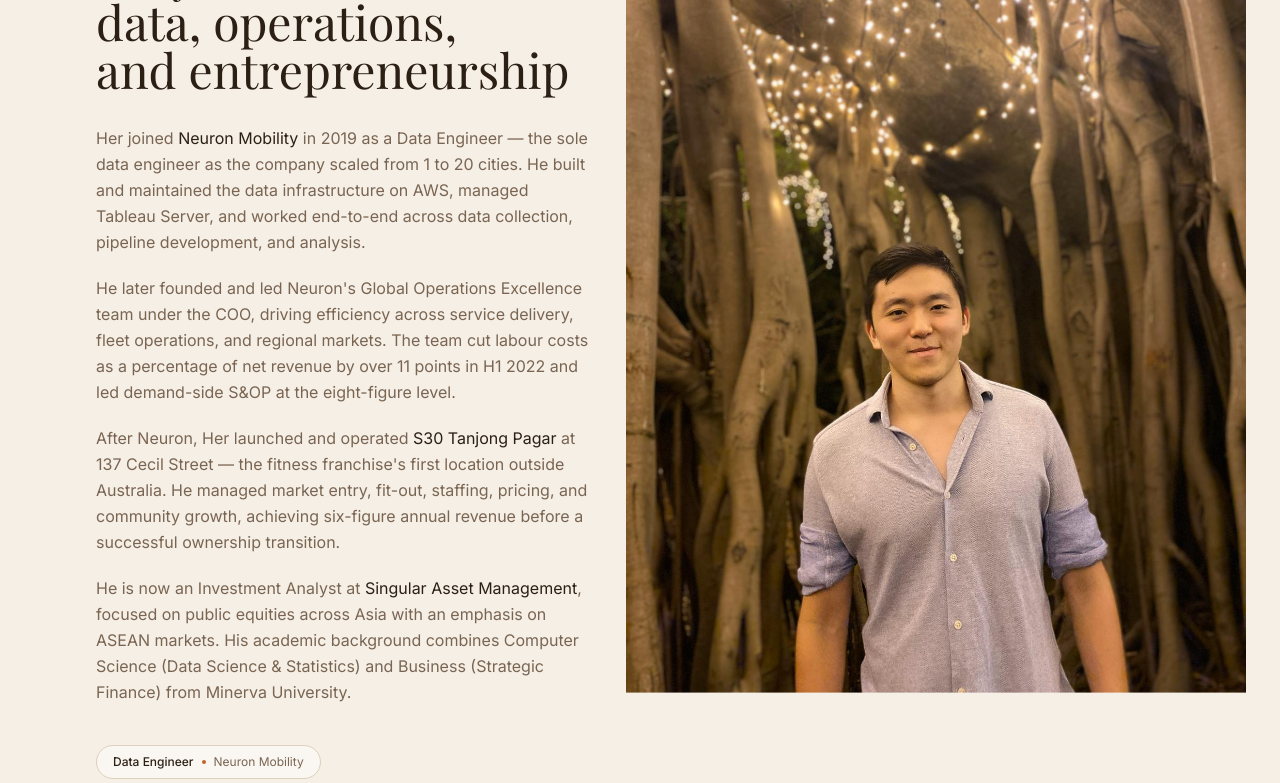
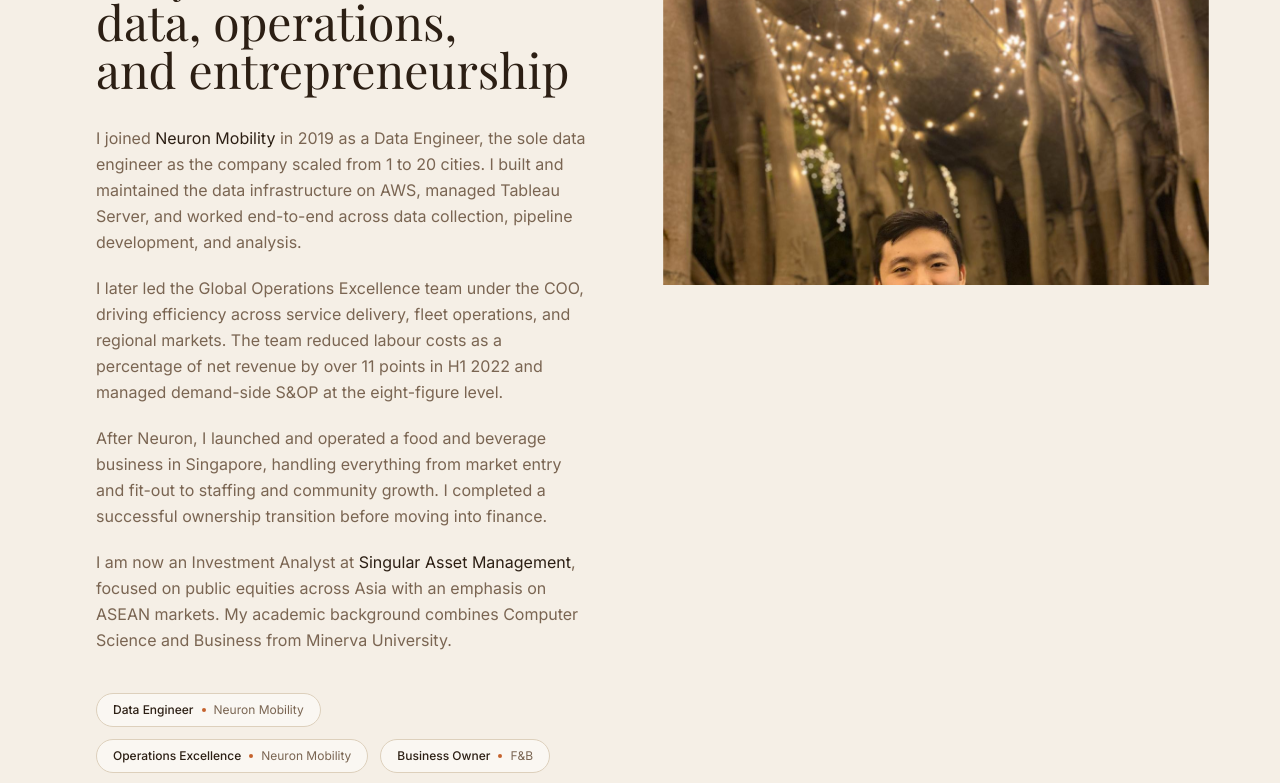
Before and after one commit to HerTeoh/personal-website, a Next.js app: page / in a window 1280 px wide. Shown: the part 1060-1843 px from the top of the page. Built offline with nearby package versions, Linux system fonts and the light colour scheme.

Commit message:
feat: update bio format and photo constraints
Change bio to first person, remove em-dashes, update S3 references, and adjust milestone chip. Constrain photo for centered face.

Co-authored-by: Her <35910990+HerTeoh@users.noreply.github.com>

```diff
--- a/components/about.tsx
+++ b/components/about.tsx
@@ -2,8 +2,8 @@ import Image from "next/image";
 
 const milestones = [
   { label: "Data Engineer", sub: "Neuron Mobility" },
-  { label: "Operations Excellence Lead", sub: "Neuron Mobility" },
-  { label: "Owner Operator", sub: "S30 Tanjong Pagar" },
+  { label: "Operations Excellence", sub: "Neuron Mobility" },
+  { label: "Business Owner", sub: "F&B" },
   { label: "Investment Analyst", sub: "Singular Asset Management" },
 ];
 
@@ -31,35 +31,33 @@ export default function About() {
 
           <div className="space-y-5 font-sans text-base leading-relaxed text-muted-foreground">
             <p>
-              Her joined{" "}
+              I joined{" "}
               <span className="text-foreground">Neuron Mobility</span> in 2019
-              as a Data Engineer — the sole data engineer as the company scaled
-              from 1 to 20 cities. He built and maintained the data
-              infrastructure on AWS, managed Tableau Server, and worked end-to-end
-              across data collection, pipeline development, and analysis.
+              as a Data Engineer, the sole data engineer as the company scaled
+              from 1 to 20 cities. I built and maintained the data
+              infrastructure on AWS, managed Tableau Server, and worked
+              end-to-end across data collection, pipeline development, and
+              analysis.
             </p>
             <p>
-              He later founded and led Neuron&apos;s Global Operations
-              Excellence team under the COO, driving efficiency across service
-              delivery, fleet operations, and regional markets. The team cut
-              labour costs as a percentage of net revenue by over 11 points in
-              H1 2022 and led demand-side S&amp;OP at the eight-figure level.
+              I later led the Global Operations Excellence team under the COO,
+              driving efficiency across service delivery, fleet operations, and
+              regional markets. The team reduced labour costs as a percentage
+              of net revenue by over 11 points in H1 2022 and managed
+              demand-side S&amp;OP at the eight-figure level.
             </p>
             <p>
-              After Neuron, Her launched and operated{" "}
-              <span className="text-foreground">S30 Tanjong Pagar</span> at 137
-              Cecil Street — the fitness franchise&apos;s first location outside
-              Australia. He managed market entry, fit-out, staffing, pricing, and
-              community growth, achieving six-figure annual revenue before a
-              successful ownership transition.
+              After Neuron, I launched and operated a food and beverage
+              business in Singapore, handling everything from market entry and
+              fit-out to staffing and community growth. I completed a
+              successful ownership transition before moving into finance.
             </p>
             <p>
-              He is now an Investment Analyst at{" "}
+              I am now an Investment Analyst at{" "}
               <span className="text-foreground">Singular Asset Management</span>,
               focused on public equities across Asia with an emphasis on ASEAN
-              markets. His academic background combines Computer Science (Data
-              Science &amp; Statistics) and Business (Strategic Finance) from
-              Minerva University.
+              markets. My academic background combines Computer Science and
+              Business from Minerva University.
             </p>
           </div>
 
@@ -84,13 +82,13 @@ export default function About() {
 
         {/* Right — image */}
         <div className="relative">
-          <div className="aspect-[3/4] w-full max-w-sm lg:max-w-none rounded-2xl overflow-hidden bg-muted">
+          <div className="aspect-square w-full max-w-xs mx-auto lg:mx-0 rounded-2xl overflow-hidden bg-muted">
             <Image
               src="/her-portrait.jpg"
               alt="Her Teoh"
               fill
-              className="object-cover object-[center_20%] scale-125"
-              sizes="(max-width: 1024px) 100vw, 50vw"
+              className="object-cover object-[center_15%] scale-110"
+              sizes="(max-width: 1024px) 320px, 400px"
             />
           </div>
         </div>
```
